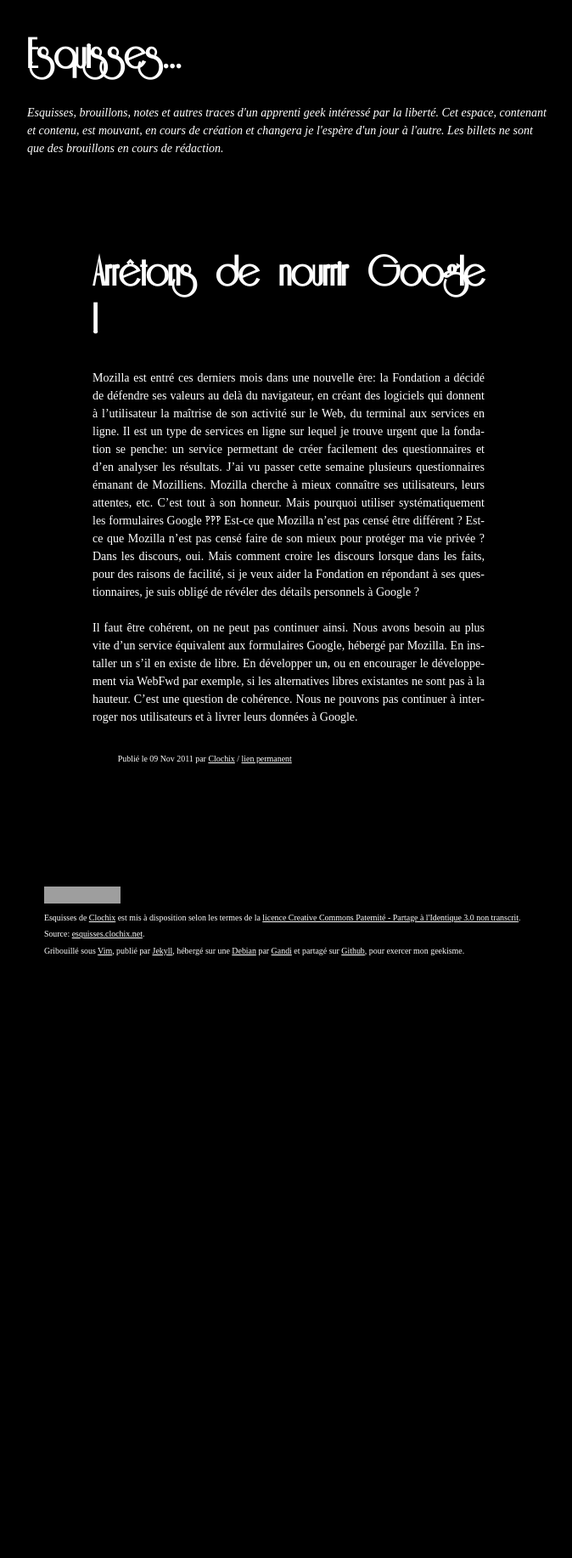
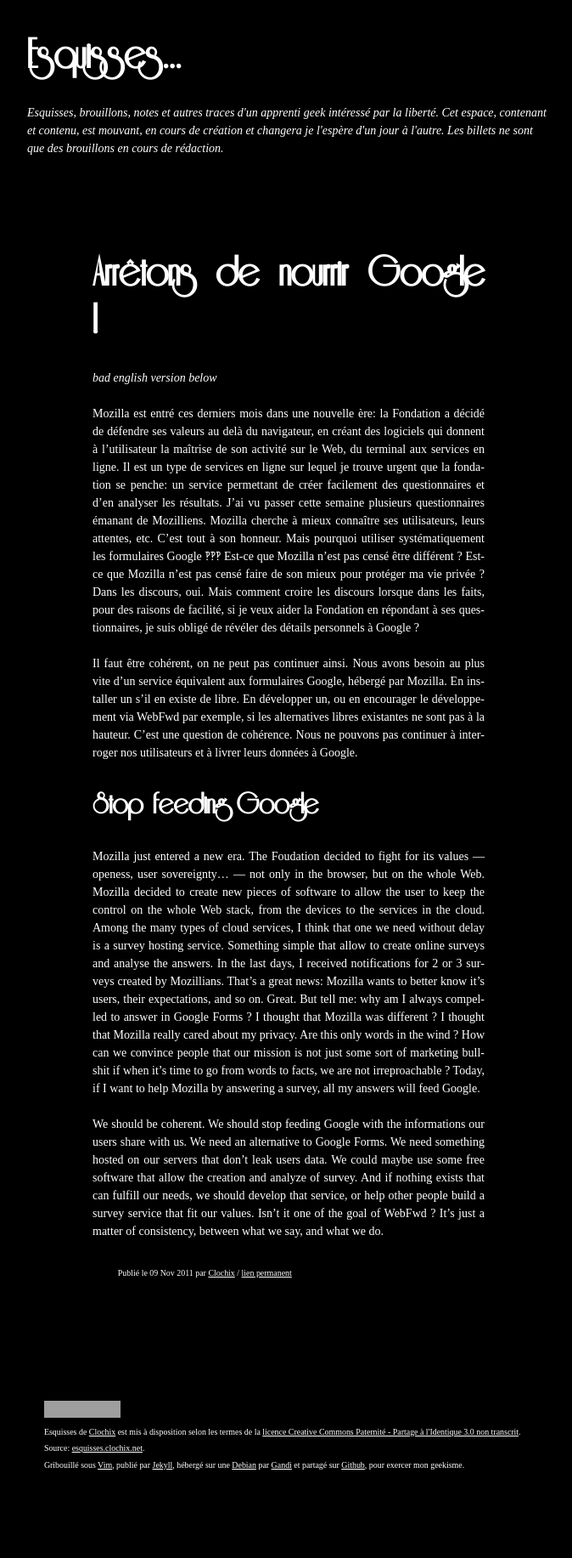
Before and after one commit to yoyoweb/esquisses, a Jekyll site: the page built from _posts/2011-11-09-Mozilla-Questionnaires.markdown, in a window 1280 px wide. Shown: the whole page at 85% size, without its empty margins (300-974 px from the left). Built offline with Jekyll 4.4.1, drawn with Linux system fonts in a browser that asks for light colours; Markdown is read by kramdown in place of the engine named in the settings; before the commit the page ends 1228 px from its top, so only the background shows below that; grey boxes are pictures that could not be loaded.

Commit message:
Add bad english translation of last post

```diff
--- a/_posts/2011-11-09-Mozilla-Questionnaires.markdown
+++ b/_posts/2011-11-09-Mozilla-Questionnaires.markdown
@@ -3,6 +3,14 @@
   title: Arrêtons de nourrir Google !
 ---
 
+*bad english version below*
+
 Mozilla est entré ces derniers mois dans une nouvelle ère: la Fondation a décidé de défendre ses valeurs au delà du navigateur, en créant des logiciels qui donnent à l'utilisateur la maîtrise de son activité sur le Web, du terminal aux services en ligne. Il est un type de services en ligne sur lequel je trouve urgent que la fondation se penche: un service permettant de créer facilement des questionnaires et d'en analyser les résultats. J'ai vu passer cette semaine plusieurs questionnaires émanant de Mozilliens. Mozilla cherche à mieux connaître ses utilisateurs, leurs attentes, etc. C'est tout à son honneur. Mais pourquoi utiliser systématiquement les formulaires Google ‽‽‽ Est-ce que Mozilla n'est pas censé être différent ? Est-ce que Mozilla n'est pas censé faire de son mieux pour protéger ma vie privée ? Dans les discours, oui. Mais comment croire les discours lorsque dans les faits, pour des raisons de facilité, si je veux aider la Fondation en répondant à ses questionnaires, je suis obligé de révéler des détails personnels à Google ?
 
 Il faut être cohérent, on ne peut pas continuer ainsi. Nous avons besoin au plus vite d'un service équivalent aux formulaires Google, hébergé par Mozilla. En installer un s'il en existe de libre. En développer un, ou en encourager le développement via WebFwd par exemple, si les alternatives libres existantes ne sont pas à la hauteur. C'est une question de cohérence. Nous ne pouvons pas continuer à interroger nos utilisateurs et à livrer leurs données à Google.
+
+## Stop feeding Google
+
+Mozilla just entered a new era. The Foudation decided to fight for its values — openess, user sovereignty… — not only in the browser, but on the whole Web. Mozilla decided to create new pieces of software to allow the user to keep the control on the whole Web stack, from the devices to the services in the cloud. Among the many types of cloud services, I think that one we need without delay is a survey hosting service. Something simple that allow to create online surveys and analyse the answers. In the last days, I received notifications for 2 or 3 surveys created by Mozillians. That's a great news: Mozilla wants to better know it's users, their expectations, and so on. Great. But tell me: why am I always compelled to answer in Google Forms ? I thought that Mozilla was different ? I thought that Mozilla really cared about my privacy. Are this only words in the wind ? How can we convince people that our mission is not just some sort of marketing bullshit if when it's time to go from words to facts, we are not irreproachable ? Today, if I want to help Mozilla by answering a survey, all my answers will feed Google.
+
+We should be coherent. We should stop feeding Google with the informations our users share with us. We need an alternative to Google Forms. We need something hosted on our servers that don't leak users data. We could maybe use some free software that allow the creation and analyze of survey. And if nothing exists that can fulfill our needs, we should develop that service, or help other people build a survey service that fit our values. Isn't it one of the goal of WebFwd ? It's just a matter of consistency, between what we say, and what we do.
```
